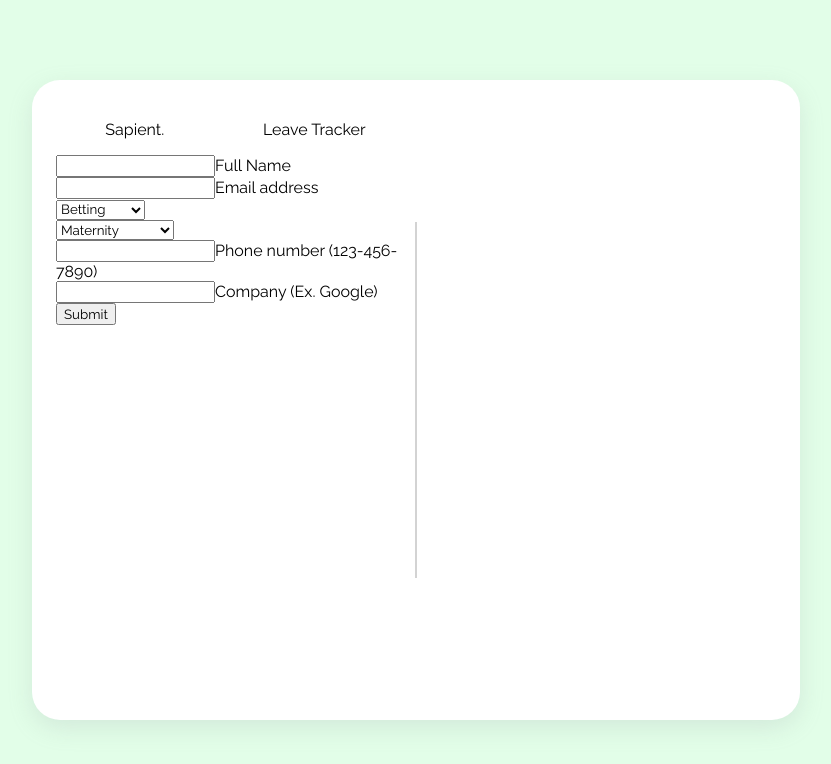
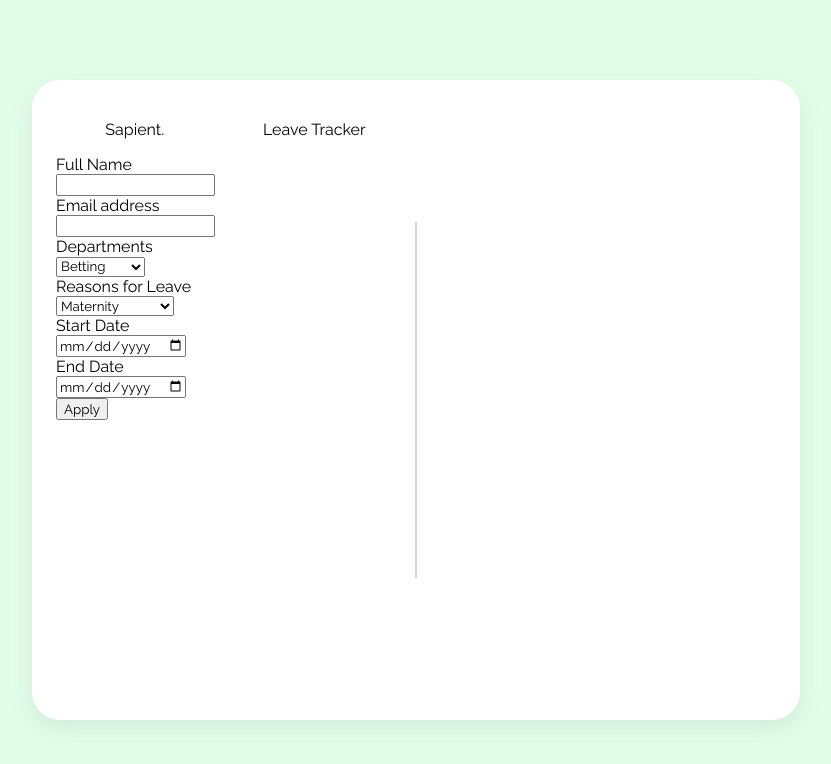
Before and after one commit to Gathoni-Wanjira/Leave-Tracker-Frontend, a React (Create React App) app: page / in a window 1280 px wide. Shown: the top 764 px of the page, without its empty margins (224-1055 px from the left). Built offline with nearby package versions, Linux system fonts and the light colour scheme.

Commit message:
Added Leave Dates

```diff
--- a/src/Components/Form.js
+++ b/src/Components/Form.js
@@ -15,19 +15,17 @@ function Form() {
 
             <div class="grid md:grid-cols-2 md:gap-6">
               <div class="relative z-0 w-full mb-5 group">
+                <label for="floating_first_name" class="peer-focus:font-medium absolute text-sm text-gray-500 dark:text-gray-400 duration-300 transform -translate-y-6 scale-75 top-3 -z-10 origin-[0] peer-focus:start-0 rtl:peer-focus:translate-x-1/4 peer-focus:text-blue-600 peer-focus:dark:text-blue-500 peer-placeholder-shown:scale-100 peer-placeholder-shown:translate-y-0 peer-focus:scale-75 peer-focus:-translate-y-6">Full Name</label> <br/>
                 <input type="text" name="floating_first_name" id="floating_first_name" class="block py-2.5 px-0 w-full text-sm text-gray-900 bg-transparent border-0 border-b-2 border-gray-300 appearance-none dark:text-white dark:border-gray-600 dark:focus:border-blue-500 focus:outline-none focus:ring-0 focus:border-blue-600 peer" placeholder=" " required />
-                <label for="floating_first_name" class="peer-focus:font-medium absolute text-sm text-gray-500 dark:text-gray-400 duration-300 transform -translate-y-6 scale-75 top-3 -z-10 origin-[0] peer-focus:start-0 rtl:peer-focus:translate-x-1/4 peer-focus:text-blue-600 peer-focus:dark:text-blue-500 peer-placeholder-shown:scale-100 peer-placeholder-shown:translate-y-0 peer-focus:scale-75 peer-focus:-translate-y-6">Full Name</label>
               </div>
-              {/* <div class="relative z-0 w-full mb-5 group">
-                <input type="text" name="floating_last_name" id="floating_last_name" class="block py-2.5 px-0 w-full text-sm text-gray-900 bg-transparent border-0 border-b-2 border-gray-300 appearance-none dark:text-white dark:border-gray-600 dark:focus:border-blue-500 focus:outline-none focus:ring-0 focus:border-blue-600 peer" placeholder=" " required />
-                <label for="floating_last_name" class="peer-focus:font-medium absolute text-sm text-gray-500 dark:text-gray-400 duration-300 transform -translate-y-6 scale-75 top-3 -z-10 origin-[0] peer-focus:start-0 rtl:peer-focus:translate-x-1/4 peer-focus:text-blue-600 peer-focus:dark:text-blue-500 peer-placeholder-shown:scale-100 peer-placeholder-shown:translate-y-0 peer-focus:scale-75 peer-focus:-translate-y-6">Last name</label>
-              </div> */}
+
               <div class="relative z-0 w-full mb-5 group">
+                <label for="floating_email" class="peer-focus:font-medium absolute text-sm text-gray-500 dark:text-gray-400 duration-300 transform -translate-y-6 scale-75 top-3 -z-10 origin-[0] peer-focus:start-0 rtl:peer-focus:translate-x-1/4 rtl:peer-focus:left-auto peer-focus:text-blue-600 peer-focus:dark:text-blue-500 peer-placeholder-shown:scale-100 peer-placeholder-shown:translate-y-0 peer-focus:scale-75 peer-focus:-translate-y-6">Email address</label> <br/>
                 <input type="email" name="floating_email" id="floating_email" class="block py-2.5 px-0 w-full text-sm text-gray-900 bg-transparent border-0 border-b-2 border-gray-300 appearance-none dark:text-white dark:border-gray-600 dark:focus:border-blue-500 focus:outline-none focus:ring-0 focus:border-blue-600 peer" placeholder=" " required />
-                <label for="floating_email" class="peer-focus:font-medium absolute text-sm text-gray-500 dark:text-gray-400 duration-300 transform -translate-y-6 scale-75 top-3 -z-10 origin-[0] peer-focus:start-0 rtl:peer-focus:translate-x-1/4 rtl:peer-focus:left-auto peer-focus:text-blue-600 peer-focus:dark:text-blue-500 peer-placeholder-shown:scale-100 peer-placeholder-shown:translate-y-0 peer-focus:scale-75 peer-focus:-translate-y-6">Email address</label>
               </div>
             </div>
             <div className='SelectDepartment'>
+              <label for = "department">Departments</label><br/>
               <select name="Departments" id="department">
                 <option value="betting">Betting</option>
                 <option value="consulting">Consulting</option>
@@ -36,6 +34,7 @@ function Form() {
               </select>
             </div>
             <div className='SelectPurpose'>
+            <label for = "purpose">Reasons for Leave</label><br/>
               <select name="Purposes" id="purpose">
                 <option value="maternity">Maternity</option>
                 <option value="annual">Annual</option>
@@ -46,17 +45,13 @@ function Form() {
               </select>
             </div>
 
-            <div class="grid md:grid-cols-2 md:gap-6">
-              <div class="relative z-0 w-full mb-5 group">
-                <input type="tel" pattern="[0-9]{3}-[0-9]{3}-[0-9]{4}" name="floating_phone" id="floating_phone" class="block py-2.5 px-0 w-full text-sm text-gray-900 bg-transparent border-0 border-b-2 border-gray-300 appearance-none dark:text-white dark:border-gray-600 dark:focus:border-blue-500 focus:outline-none focus:ring-0 focus:border-blue-600 peer" placeholder=" " required />
-                <label for="floating_phone" class="peer-focus:font-medium absolute text-sm text-gray-500 dark:text-gray-400 duration-300 transform -translate-y-6 scale-75 top-3 -z-10 origin-[0] peer-focus:start-0 rtl:peer-focus:translate-x-1/4 peer-focus:text-blue-600 peer-focus:dark:text-blue-500 peer-placeholder-shown:scale-100 peer-placeholder-shown:translate-y-0 peer-focus:scale-75 peer-focus:-translate-y-6">Phone number (123-456-7890)</label>
-              </div>
-              <div class="relative z-0 w-full mb-5 group">
-                <input type="text" name="floating_company" id="floating_company" class="block py-2.5 px-0 w-full text-sm text-gray-900 bg-transparent border-0 border-b-2 border-gray-300 appearance-none dark:text-white dark:border-gray-600 dark:focus:border-blue-500 focus:outline-none focus:ring-0 focus:border-blue-600 peer" placeholder=" " required />
-                <label for="floating_company" class="peer-focus:font-medium absolute text-sm text-gray-500 dark:text-gray-400 duration-300 transform -translate-y-6 scale-75 top-3 -z-10 origin-[0] peer-focus:start-0 rtl:peer-focus:translate-x-1/4 peer-focus:text-blue-600 peer-focus:dark:text-blue-500 peer-placeholder-shown:scale-100 peer-placeholder-shown:translate-y-0 peer-focus:scale-75 peer-focus:-translate-y-6">Company (Ex. Google)</label>
-              </div>
-            </div>
-            <button type="submit" class="text-white bg-blue-700 hover:bg-blue-800 focus:ring-4 focus:outline-none focus:ring-blue-300 font-medium rounded-lg text-sm w-full sm:w-auto px-5 py-2.5 text-center dark:bg-blue-600 dark:hover:bg-blue-700 dark:focus:ring-blue-800">Submit</button>
+            <label for = "strdate">Start Date</label> <br/>
+            <input id='strdate' name='strdate' type='date'></input><br/>
+
+            <label for = "endDate">End Date</label> <br/>
+            <input id='endDate' name='endDate' type='date'></input><br/>
+
+            <button type="submit" class="text-white bg-blue-700 hover:bg-blue-800 focus:ring-4 focus:outline-none focus:ring-blue-300 font-medium rounded-lg text-sm w-full sm:w-auto px-5 py-2.5 text-center dark:bg-blue-600 dark:hover:bg-blue-700 dark:focus:ring-blue-800">Apply</button>
           </form>
 
         </div>
```
